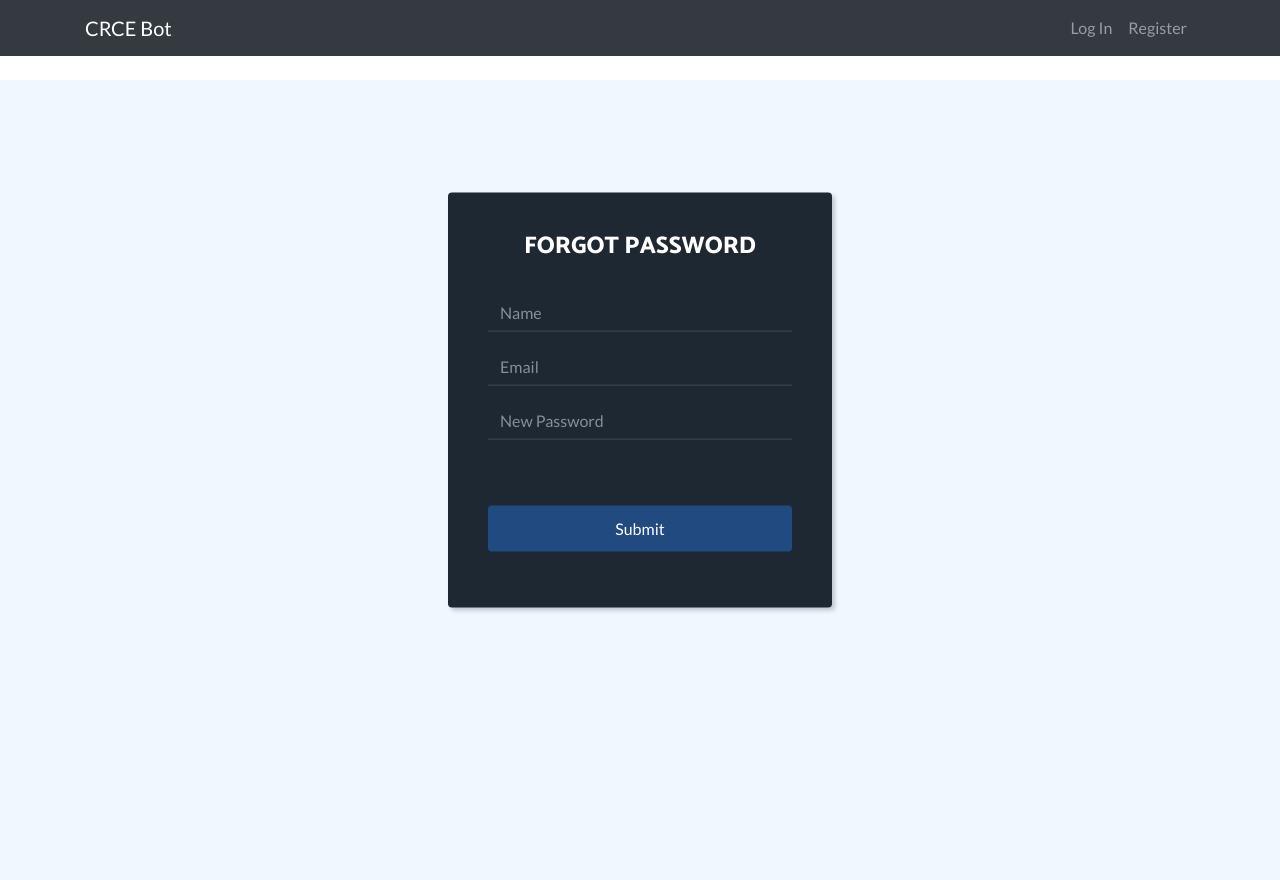
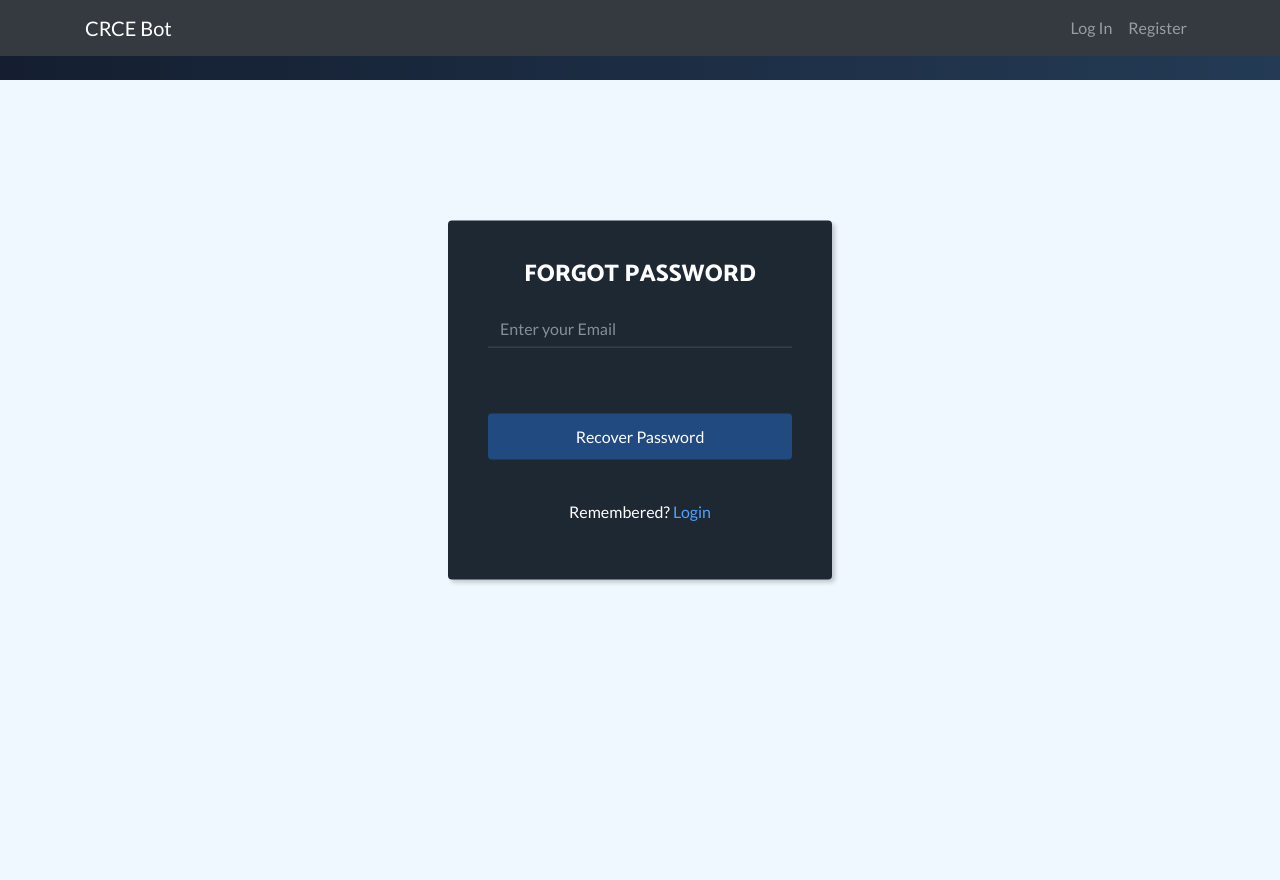
Before and after one commit to Supriya-Ojha/College-Chatbot-HS-Bot-, a Flask app: template College-Enquiry-Chatbot-main/templates/forgot.html in a window 1280 px wide. Run offline with Flask 3, Linux system fonts and the light colour scheme; the template is opened without the code that fills it, so the values that code supplies are empty; some libraries are stand-ins or nearby versions.

Commit message:
Update forgot.html

```diff
--- a/College-Enquiry-Chatbot-main/templates/forgot.html
+++ b/College-Enquiry-Chatbot-main/templates/forgot.html
@@ -1,32 +1,22 @@
-<!doctype html>
+<!DOCTYPE html>
 <html>
 <head>
-    <meta charset="utf-8" />
-    <meta name="viewport" content="width=device-width, initial-scale=1.0" />
+<meta charset="utf-8">
+<meta name="viewport" content="width=device-width, initial-scale=1.0">
+
 <title>Forgot Password</title>
 
-    <link
-      rel="icon"
-      href="{{ url_for('static', filename='images/icon.png') }}"
-    />
-
-    <link
-      rel="stylesheet"
-      href="{{ url_for('static', filename='assets/bootstrap/css/bootstrap.min.css') }}"
-    />
-    <link
-      rel="stylesheet"
-      href="https://fonts.googleapis.com/css?family=Catamaran"
-    />
-    <link
-      rel="stylesheet"
-      href="{{ url_for('static', filename='assets/css/Login-Form-Dark.css') }}"
-    />
+<link rel="icon" href="{{ url_for('static', filename='images/icon.png') }}">
+<link rel="stylesheet" href="{{ url_for('static', filename='assets/bootstrap/css/bootstrap.min.css') }}">
+<link rel="stylesheet" href="https://fonts.googleapis.com/css?family=Catamaran">
+<link rel="stylesheet" href="{{ url_for('static', filename='assets/css/Login-Form-Dark.css') }}">
 
 <style>
 body {
     padding-top: 80px;
+    background: linear-gradient(to right, #141e30, #243b55);
 }
+
 .login-dark {
     height: 100vh;
     display: flex;
@@ -38,81 +28,84 @@
     width: 350px;
     background: #1e2833;
     padding: 30px;
-        border-radius: 8px;
+    border-radius: 10px;
+    color: white;
+    box-shadow: 0px 5px 20px rgba(0,0,0,0.4);
+}
+
+h4 {
+    text-align: center;
+    margin-bottom: 20px;
+}
+
+.form-control {
+    background: #2c3e50;
+    border: none;
     color: white;
 }
+
+.form-control:focus {
+    background: #34495e;
+    color: white;
+}
+
+.btn {
+    background: #2980ef;
+    border: none;
+}
+
+.btn:hover {
+    background: #1f6fd1;
+}
+
 </style>
-    <script src="https://www.google.com/recaptcha/api.js"></script>
 </head>
 
 <body>
+
 <nav class="navbar navbar-dark navbar-expand-lg fixed-top bg-dark">
     <div class="container">
         <a class="navbar-brand" href="#">CRCE Bot</a>
 
         <div class="collapse navbar-collapse">
             <ul class="navbar-nav ml-auto">
-            <li class="nav-item">
-              <a class="nav-link" href="/">Log In</a>
-            </li>
-
-            <li class="nav-item">
-              <a class="nav-link" href="/register">Register</a>
-            </li>
+                <li class="nav-item"><a class="nav-link" href="/">Log In</a></li>
+                <li class="nav-item"><a class="nav-link" href="/register">Register</a></li>
             </ul>
         </div>
     </div>
 </nav>
 
 <section class="login-dark">
-      <form action="/forgot" method="POST">
-        <h4 style="text-align: center">FORGOT PASSWORD</h4>
-        <br />
+
+<form action="/forgot_password" method="POST">
+
+    <h4>FORGOT PASSWORD</h4>
 
     <div class="form-group">
-          <input
-            class="form-control"
-            type="text"
-            name="name"
-            placeholder="Name"
-            required
-          />
+        <input class="form-control" type="email" name="email" placeholder="Enter your Email" required>
     </div>
 
-        <div class="form-group">
-          <input
-            class="form-control"
-            type="email"
-            name="uemail"
-            placeholder="Email"
-            required
-          />
-        </div>
-
-        <div class="form-group">
-          <input
-            class="form-control"
-            type="password"
-            name="upassword"
-            placeholder="New Password"
-            pattern=".{8,}"
-            required
-          />
-        </div>
-
-        <br />
-
-        {{ recaptcha }}
+    <br>
 
     <div class="form-group">
         <button class="btn btn-primary btn-block" type="submit">
-            Submit
+            Recover Password
         </button>
     </div>
+
+    <br>
+
+    <p style="text-align:center;">
+        Remembered? <a href="/" style="color:#4da3ff;">Login</a>
+    </p>
+
 </form>
+
 </section>
 
 <script src="{{ url_for('static', filename='assets/js/jquery.min.js') }}"></script>
 <script src="{{ url_for('static', filename='assets/bootstrap/js/bootstrap.min.js') }}"></script>
+
 </body>
 </html>
```
Lines whose indentation alone changed are shown as unchanged.
